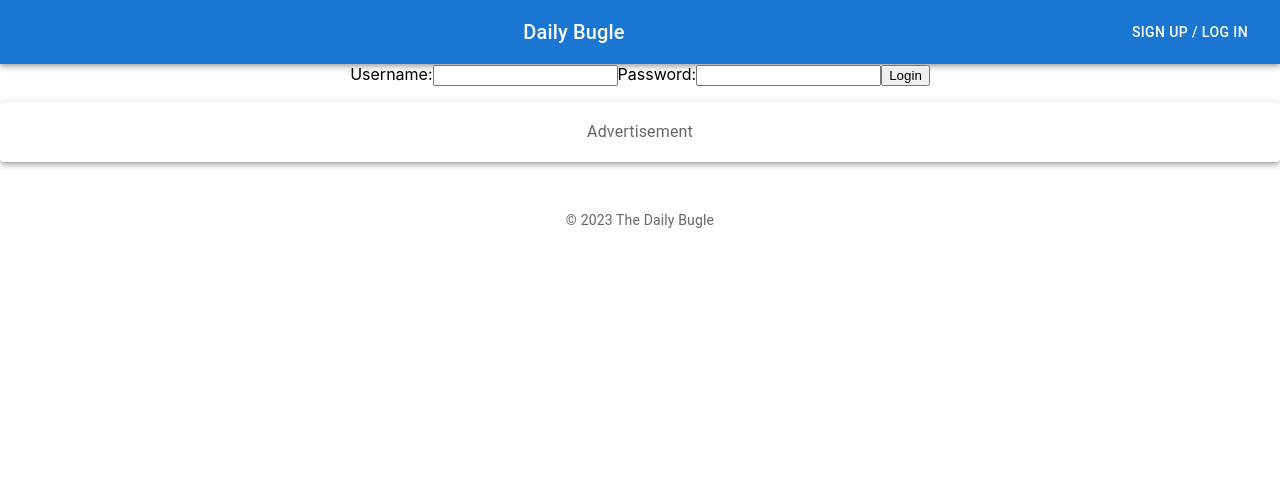
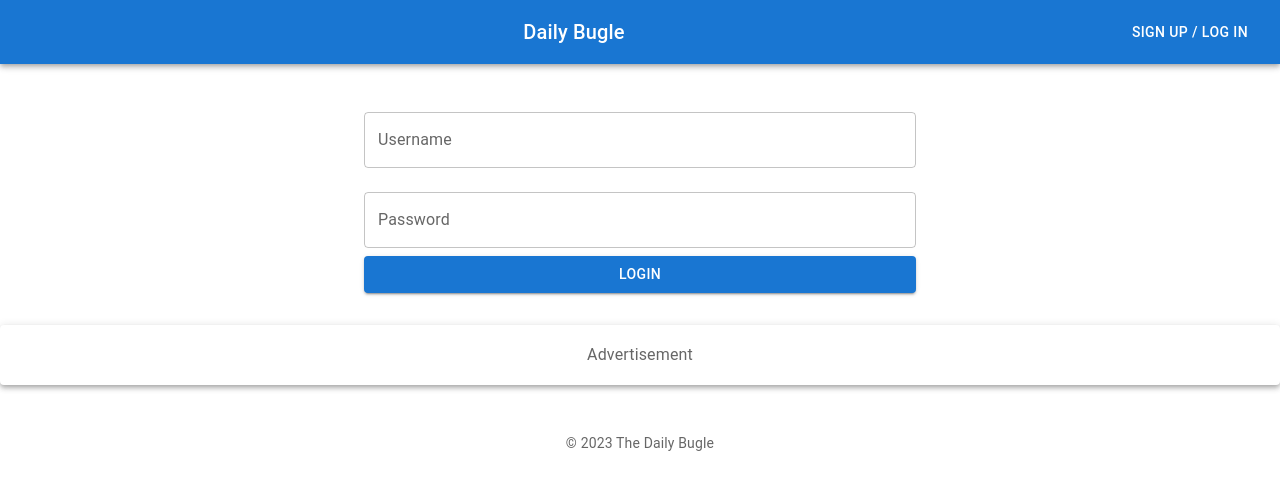
Before and after one commit to glendonC/dailyBugle, a React (Create React App) app in the folder frontend/: page /login in a window 1280 px wide. Shown: the top 490 px of the page. Built offline with nearby package versions, Linux system fonts and the light colour scheme.

Commit message:
Update login form styling

```diff
--- a/frontend/src/components/LoginForm/LoginForm.js
+++ b/frontend/src/components/LoginForm/LoginForm.js
@@ -1,11 +1,12 @@
 import React, { useState } from 'react';
-import { useHistory } from 'react-router-dom'; // Import useHistory
+import { useHistory } from 'react-router-dom';
 import AuthService from '../../services/AuthService';
+import { TextField, Button, Container, Box } from '@mui/material';
 
 const LoginForm = ({ onLogin }) => {
   const [username, setUsername] = useState('');
   const [password, setPassword] = useState('');
-  const history = useHistory(); // Create the history instance
+  const history = useHistory();
 
   const handleSubmit = async (event) => {
     event.preventDefault();
@@ -13,8 +14,8 @@ const LoginForm = ({ onLogin }) => {
       const response = await AuthService.login(username, password);
       console.log("Login response:", response);
       if (response.success) {
-        onLogin(response); // Pass the entire response object
-        history.push('/'); // Redirect to the home route
+        onLogin(response);
+        history.push('/');
       } else {
         // Handle unsuccessful login
       }
@@ -23,20 +24,31 @@ const LoginForm = ({ onLogin }) => {
     }
   };
 
-
-
   return (
-    <form onSubmit={handleSubmit}>
-      <label>
-        Username:
-        <input type="text" value={username} onChange={(e) => setUsername(e.target.value)} />
-      </label>
-      <label>
-        Password:
-        <input type="password" value={password} onChange={(e) => setPassword(e.target.value)} />
-      </label>
-      <button type="submit">Login</button>
-    </form>
+    <Container maxWidth="sm">
+      <Box my={4}>
+        <form onSubmit={handleSubmit}>
+          <TextField
+            fullWidth
+            label="Username"
+            value={username}
+            onChange={(e) => setUsername(e.target.value)}
+            margin="normal"
+          />
+          <TextField
+            fullWidth
+            label="Password"
+            type="password"
+            value={password}
+            onChange={(e) => setPassword(e.target.value)}
+            margin="normal"
+          />
+          <Button variant="contained" color="primary" type="submit" fullWidth>
+            Login
+          </Button>
+        </form>
+      </Box>
+    </Container>
   );
 };
 
```
